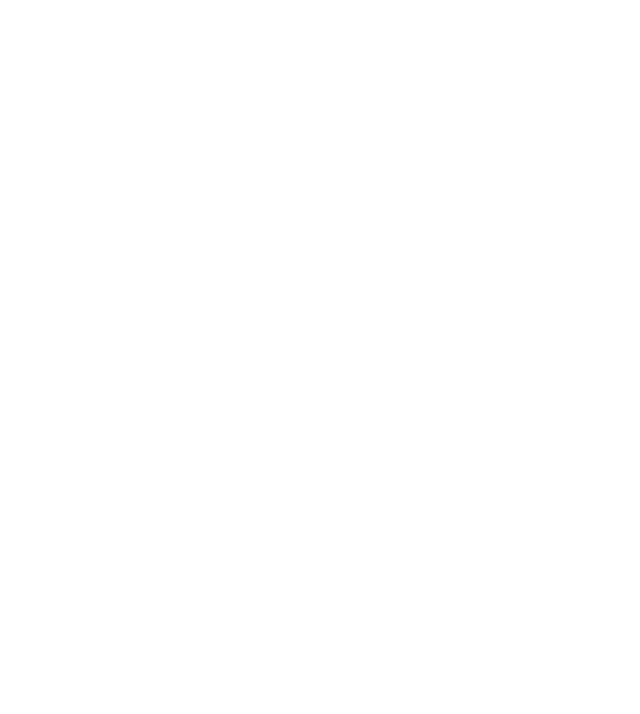
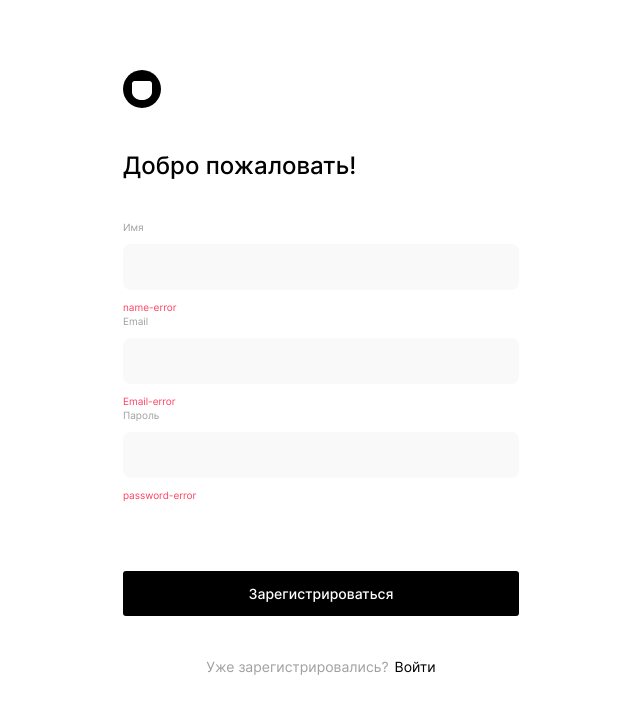
Before and after one commit to Alexandr-Ilin/movies-explorer-frontend, a React (Create React App) app: page /signup in a window 1280 px wide. Before the commit this address had no page. Shown: the top 714 px of the page, without its empty margins (319-959 px from the left). Built offline with nearby package versions, Linux system fonts and the light colour scheme.

Commit message:
login, register

```diff
--- a/src/components/Account/Account.css
+++ b/src/components/Account/Account.css
@@ -4,7 +4,7 @@
   font-size: 14px;
   line-height: 16px;
   font-weight: 500;
-  background-image: url(../../../images/account-icon.svg);
+  background-image: url(../../images/account-icon.svg);
   background-repeat: no-repeat;
   background-position: right;
   padding-right: 35px;
--- a/src/components/Account/Account.js
+++ b/src/components/Account/Account.js
@@ -4,7 +4,7 @@
 function Account() {
   return (
     <NavLink
-      to=""
+      to="/profile"
       className="account-link"
       activeClassName="account-link account-link_active"
     >
--- a/src/components/App/App.js
+++ b/src/components/App/App.js
@@ -2,10 +2,13 @@
 // eslint-disable-next-line no-unused-vars
 import { Routes, Route, useNavigate } from 'react-router-dom';
 import './App.css';
-// import NotFoundPage from '../NotFoundPage/NotFounPage';
+import NotFoundPage from '../NotFoundPage/NotFounPage';
 import Main from '../Main/Main';
 import Footer from '../Footer/Footer';
 import Header from '../Header/Header';
+import Login from '../Login/Login';
+import Register from '../Register/Register';
+import Profile from '../Profile/Profile';
 
 // const history = useNavigate();
 
@@ -25,9 +28,20 @@
         />
         <Route
           path="/signin"
-          element={<Main />}
+          element={<Login />}
         />
-        {/* <Footer /> */}
+        <Route
+          path="/signup"
+          element={<Register />}
+        />
+        <Route
+          path="/profile"
+          element={<Profile />}
+        />
+        <Route
+          path="*"
+          element={<NotFoundPage />}
+        />
       </Routes>
       {/* <NotFoundPage /> */}
     </div>
--- a/src/components/AuthNavigation/AuthNavigation.js
+++ b/src/components/AuthNavigation/AuthNavigation.js
@@ -6,10 +6,10 @@
     <nav>
       <ul className="auth-links">
         <li className="auth-links__item">
-          <NavLink to="" className="auth-links__link">Регистрация</NavLink>
+          <NavLink to="/signup" className="auth-links__link">Регистрация</NavLink>
         </li>
         <li className="auth-links__item">
-          <NavLink to="" className="auth-links__link auth-links__link_registration">Войти</NavLink>
+          <NavLink to="/signin" className="auth-links__link auth-links__link_registration">Войти</NavLink>
         </li>
       </ul>
     </nav>
--- a/src/components/Header/Header.js
+++ b/src/components/Header/Header.js
@@ -5,9 +5,9 @@
 import AuthNavigation from '../AuthNavigation/AuthNavigation';
 import Account from '../Account/Account';
 
-function Header() {
+function Header({ isLogin }) {
   const currentPath = useLocation().pathname;
-  const isLogin = true;
+  // const isLogin = true;
   return (
     <header
       className={`header ${currentPath === '/' ? 'header_type_landing' : ''}`}
--- a/src/components/Login/Login.css
+++ b/src/components/Login/Login.css
@@ -0,0 +1,91 @@
+.login-page {
+  display: flex;
+  flex-direction: column;
+  padding: 70px 442px;
+  box-sizing: border-box;
+  width: 1280px;
+}
+
+.login-page__title{
+  font-size: 24px;
+  line-height: 29px;
+  font-weight: 500;
+  margin: 40px 0;
+}
+
+.form-login {
+  margin-bottom: 42px;
+}
+
+/*label*/
+.form-login__label {
+  display: block;
+  font-size: 10px;
+  line-height: 14px;
+  font-weight: 400;
+  color: #a0a0a0;
+}
+
+.form-login__label:last-of-type {
+  margin-bottom: 69px;
+}
+
+.form-login__input {
+  margin: 10px 0 10px;
+  width: 100%;
+  font-size: 13px;
+  line-height: 16px;
+  font-weight: 400;
+  height: 46px;
+  border: none;
+  border-radius: 8px;
+  background: #f9f9f9;
+  padding: 0 15px;
+  box-sizing: border-box;
+}
+
+.form-login__submit {
+  width: 100%;
+  background: #000;
+  font-size: 14px;
+  line-height: 17px;
+  font-weight: 500;
+  border-radius: 3px;
+  color: #fff;
+  min-height: 45px;
+  cursor: pointer;
+  transition: opacity .4s linear;
+  padding: 0;
+  border: none;
+}
+
+.form-login__submit:hover {
+  opacity: .8;
+}
+
+.form-login__error {
+  font-size: 10px;
+  line-height: 12px;
+  font-weight: 400;
+  color: #ff4062;
+}
+
+.login-page__text {
+  font-size: 14px;
+  line-height: 17px;
+  font-weight: 400;
+  color: #a0a0a0;
+  margin-block: 0;
+  width: 100%;
+  text-align: center;
+}
+
+.login-page__link {
+  font-size: 14px;
+  line-height: 17px;
+  font-weight: 400;
+  color: #000;
+  text-decoration: none;
+  display: inline-block;
+  margin-left: 6px;
+}
--- a/src/components/Login/Login.js
+++ b/src/components/Login/Login.js
@@ -0,0 +1,55 @@
+import './Login.css';
+import { NavLink } from 'react-router-dom';
+import Logo from '../Logo/Logo';
+
+function Login() {
+  function onSubmit(e) {
+    e.preventDefault();
+  }
+  return (
+    <main>
+      <section className="login-page">
+        <Logo />
+        <h1 className="login-page__title">Добро пожаловать!</h1>
+        <form className="form-login" onSubmit={onSubmit}>
+          <label className="form-login__label" htmlFor="Email">
+            Email
+            <input
+              id="Email"
+              name="Email"
+              className="form-login__input"
+              type="Email"
+              required
+            />
+            <span className="form-login__error">Email-error</span>
+          </label>
+          <label className="form-login__label" htmlFor="password">
+            Пароль
+            <input
+              id="password"
+              name="password"
+              className="form-login__input"
+              type="password"
+              minLength="2"
+              maxLength="20"
+              required
+            />
+            <span className="form-login__error">password-error</span>
+          </label>
+          <button type="submit" className="form-login__submit">Регистрация</button>
+        </form>
+        <p className="login-page__text">
+          Ещё не зарегистрированы?
+          <NavLink
+            to="/signup"
+            className="login-page__link"
+          >
+            Войти
+          </NavLink>
+        </p>
+      </section>
+    </main>
+  );
+}
+
+export default Login;
--- a/src/components/Main/Main.js
+++ b/src/components/Main/Main.js
@@ -6,13 +6,13 @@
 
 function Main() {
   return (
-    <>
+    <main>
       <Promo />
       <AboutProject />
       <Techs />
       <AboutMe />
       <Portfolio />
-    </>
+    </main>
   );
 }
 
--- a/src/components/Register/Register.css
+++ b/src/components/Register/Register.css
@@ -0,0 +1,90 @@
+.register-page {
+  display: flex;
+  flex-direction: column;
+  padding: 70px 442px;
+  box-sizing: border-box;
+  width: 1280px;
+}
+
+.register-page__title{
+  font-size: 24px;
+  line-height: 29px;
+  font-weight: 500;
+  margin: 40px 0;
+}
+
+.form-register {
+  margin-bottom: 42px;
+}
+
+.form-register__label {
+  display: block;
+  font-size: 10px;
+  line-height: 14px;
+  font-weight: 400;
+  color: #a0a0a0;
+}
+
+.form-register__label:last-of-type {
+  margin-bottom: 69px;
+}
+
+.form-register__input {
+  margin: 10px 0 10px;
+  width: 100%;
+  font-size: 13px;
+  line-height: 16px;
+  font-weight: 400;
+  height: 46px;
+  border: none;
+  border-radius: 8px;
+  background: #f9f9f9;
+  padding: 0 15px;
+  box-sizing: border-box;
+}
+
+.form-register__submit {
+  width: 100%;
+  background: #000;
+  font-size: 14px;
+  line-height: 17px;
+  font-weight: 500;
+  border-radius: 3px;
+  color: #fff;
+  min-height: 45px;
+  cursor: pointer;
+  transition: opacity .4s linear;
+  padding: 0;
+  border: none;
+}
+
+.form-register__submit:hover {
+  opacity: .8;
+}
+
+.form-register__error {
+  font-size: 10px;
+  line-height: 12px;
+  font-weight: 400;
+  color: #ff4062;
+}
+
+.register-page__text {
+  font-size: 14px;
+  line-height: 17px;
+  font-weight: 400;
+  color: #a0a0a0;
+  margin-block: 0;
+  width: 100%;
+  text-align: center;
+
+}
+
+.register-page__link {
+  font-size: 14px;
+  line-height: 17px;
+  font-weight: 400;
+  color: #000;
+  text-decoration: none;
+  margin-left: 6px;
+}
--- a/src/components/Register/Register.js
+++ b/src/components/Register/Register.js
@@ -0,0 +1,68 @@
+import './Register.css';
+import { NavLink } from 'react-router-dom';
+import Logo from '../Logo/Logo';
+
+function Register() {
+  function onSubmit(e) {
+    e.preventDefault();
+  }
+  return (
+    <main>
+      <section className="register-page">
+        <Logo />
+        <h1 className="register-page__title">Добро пожаловать!</h1>
+        <form className="form-register" onSubmit={onSubmit}>
+          <label className="form-login__label" htmlFor="name">
+            Имя
+            <input
+              name="name"
+              id="name"
+              className="form-login__input"
+              type="text"
+              minLength="2"
+              maxLength="30"
+              required
+            />
+            <span className="form-login__error">name-error</span>
+          </label>
+          <label className="form-register__label" htmlFor="Email">
+            Email
+            <input
+              id="Email"
+              name="Email"
+              className="form-register__input"
+              type="Email"
+              required
+            />
+            <span className="form-register__error">Email-error</span>
+          </label>
+          <label className="form-register__label" htmlFor="password">
+            Пароль
+            <input
+              id="password"
+              name="password"
+              className="form-register__input"
+              type="password"
+              minLength="2"
+              maxLength="20"
+              required
+            />
+            <span className="form-register__error">password-error</span>
+          </label>
+          <button type="submit" className="form-register__submit">Зарегистрироваться</button>
+        </form>
+        <p className="register-page__text">
+          Уже зарегистрировались?
+          <NavLink
+            to="/signin"
+            className="register-page__link"
+          >
+            Войти
+          </NavLink>
+        </p>
+      </section>
+    </main>
+  );
+}
+
+export default Register;
```
